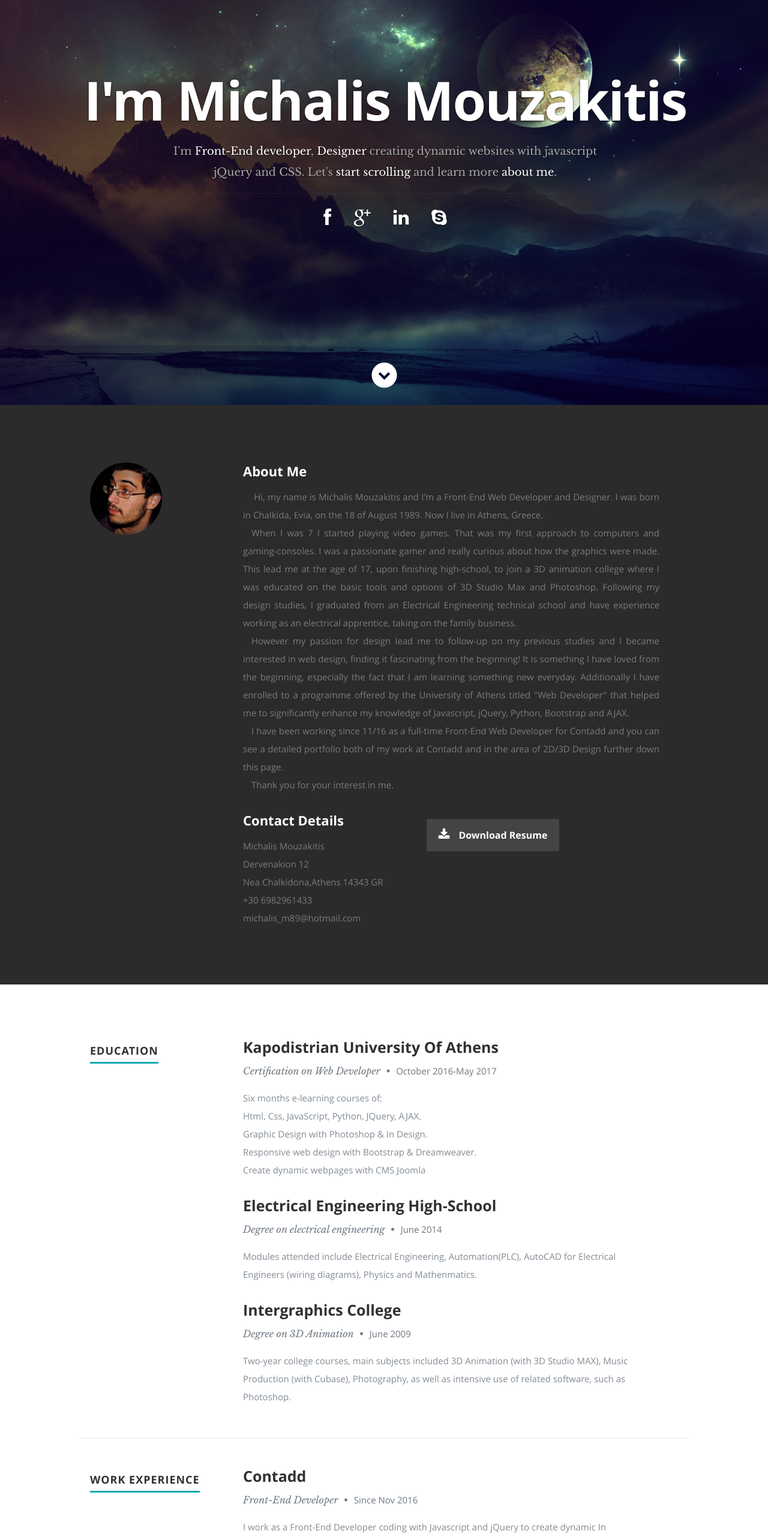
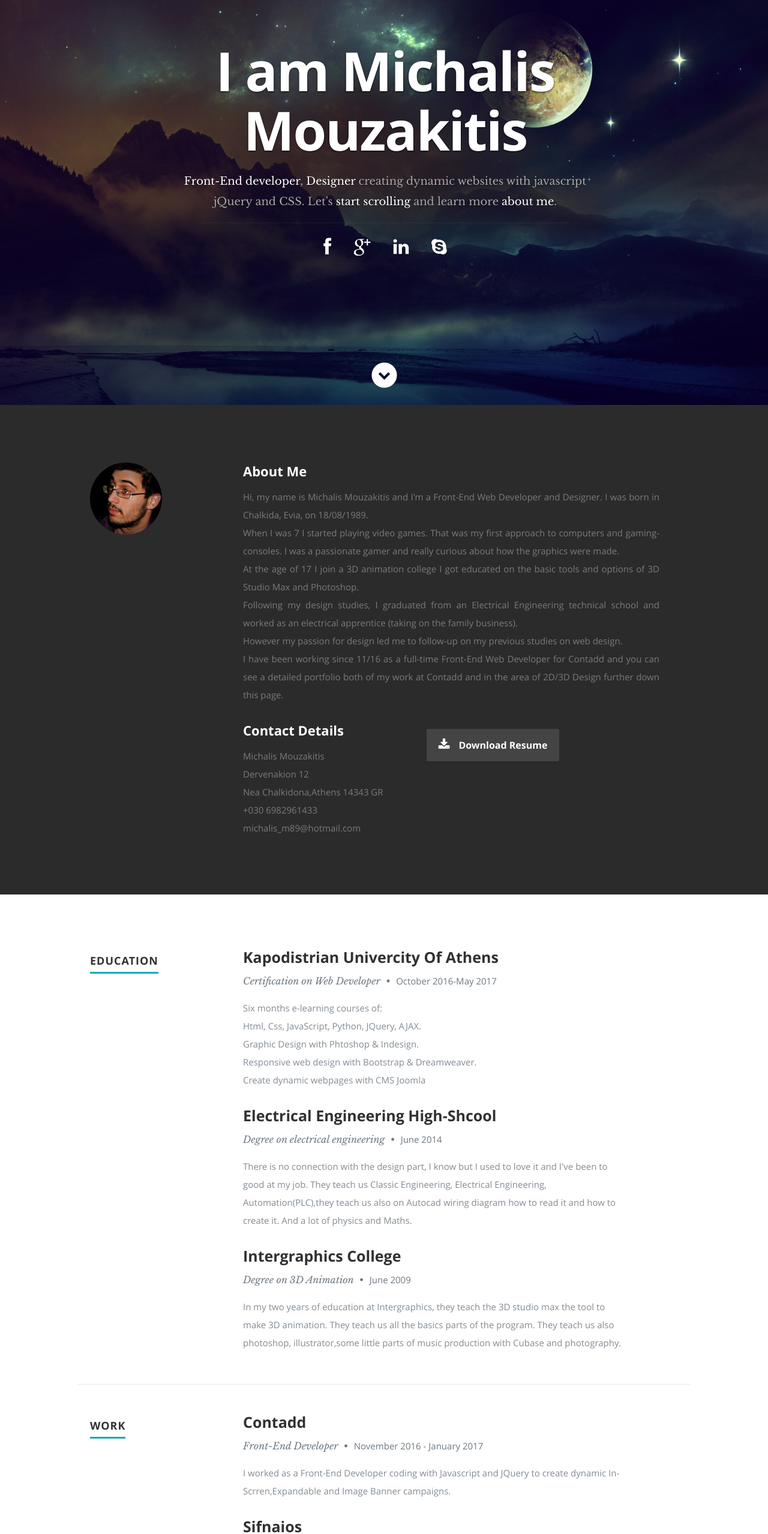
Before and after one commit to mouzakitis/Cv-Portfolio, a plain HTML site: page index.html in a window 1280 px wide. Shown: the part 125-2682 px from the top of the page at 60% size. Drawn offline with nearby package versions, Linux system fonts and the light colour scheme.

Commit message:
new about me

```diff
--- a/index.html
+++ b/index.html
@@ -36,8 +36,8 @@
 
          <div class="row banner">
          <div class="banner-text">
-            <h1 class="responsive-headline">I'm Michalis Mouzakitis</h1>
-            <h3>I'm <span>Front-End developer</span>, <span>Designer</span> creating dynamic websites with javascript jQuery and CSS.
+            <h1 class="responsive-headline">I am Michalis Mouzakitis</h1>
+            <h3><span>Front-End developer</span>, <span>Designer</span> creating dynamic websites with javascript jQuery and CSS.
              Let's <a target="_blank"  class="smoothscroll" href="#about">start scrolling</a>
             and learn more <a target="_blank"  class="smoothscroll" href="#about">about me</a>.</h3>
             <hr />
@@ -50,7 +50,6 @@
             </ul>
          </div>
       </div>
-
 
        <p class="scrolldown">
          <a target="_blank"  class="smoothscroll" href="#about"><i class="icon-down-circle"></i></a>
@@ -71,11 +70,17 @@
 
             <h2>About Me</h2>
 
-            	<p> &emsp; Hi, my name is Michalis Mouzakitis and I'm a Front-End Web Developer and Designer. I was born in Chalkida, Evia, on the 18 of August 1989. Now I live in Athens, Greece.<br />
-                &emsp;When I was 7 I started playing video games. That was my first approach to computers and gaming-consoles. I was a passionate gamer and really curious about how the graphics were made. This lead me at the age of 17, upon finishing high-school, to join a 3D animation college where I was educated on the basic tools and options of 3D Studio Max and Photoshop. Following my design studies, I graduated from an Electrical Engineering technical school and have experience working as an electrical apprentice, taking on the family business.<br />
-                &emsp;However my passion for design lead me to follow-up on my previous studies and I became interested in web design, finding it fascinating from the beginning! It is something I have loved from the beginning, especially the fact that I am learning something new everyday. Additionally I have enrolled to a programme offered by the University of Athens titled "Web Developer" that helped me to significantly enhance my knowledge of Javascript, jQuery, Python, Bootstrap and AJAX.<br />
-                &emsp;I have been working since 11/16 as a full-time Front-End Web Developer for Contadd and you can see a detailed portfolio both of my work at Contadd and in the area of 2D/3D Design further down this page.<br />
-                &emsp;Thank you for your interest in me.
+            <p> Hi, my name is Michalis Mouzakitis and I'm a Front-End Web Developer and Designer. I was born in Chalkida, Evia, on 18/08/1989.<br />
+
+                When I was 7 I started playing video games. That was my first approach to computers and gaming-consoles. I was a passionate gamer and really curious about how the graphics were made.<br>
+
+                At the age of 17 I join a 3D animation college I got educated on the basic tools and options of 3D Studio Max and Photoshop.<br>
+
+                 Following my design studies, I graduated from an Electrical Engineering technical school and worked as an electrical apprentice (taking on the family business).<br />
+
+                However my passion for design led me to follow-up on my previous studies on web design.<br>
+
+                I have been working since 11/16 as a full-time Front-End Web Developer for Contadd and you can see a detailed portfolio both of my work at Contadd and in the area of 2D/3D Design further down this page.<br />
             </p>
 
             <div class="row">
@@ -88,7 +93,7 @@
 						   <span>Dervenakion 12<br>
 						         Nea Chalkidona,Athens 14343 GR
                      </span><br>
-						   <span>+30 6982961433</span><br>
+						   <span>+030 6982961433</span><br>
                      <span>michalis_m89@hotmail.com</span>
 					</p>
 
@@ -118,30 +123,30 @@
 
               			 <div class="twelve columns">
 
-                            <h3>Kapodistrian University Of Athens</h3>
+                            <h3>Kapodistrian Univercity Of Athens</h3>
                             <p class="info">Certification on Web Developer <span>&bull;</span> <em class="date">October 2016-May 2017</em></p>
                             <p>
                                 Six months e-learning courses of:<br />
                                 Html, Css, JavaScript, Python, JQuery, AJAX.<br />
-                                Graphic Design with Photoshop & In Design.<br />
+                                Graphic Design with Phtoshop & Indesign.<br />
                                 Responsive web design with Bootstrap & Dreamweaver.<br />
                                 Create dynamic webpages with CMS Joomla
                             </p>
 
 
-                            <h3>Electrical Engineering High-School</h3>
+                            <h3>Electrical Engineering High-Shcool</h3>
                             <p class="info">
                                 Degree on electrical engineering <span>&bull;</span> <em class="date">June 2014</em>
                             </p>
                             <p>
-                                Modules attended include Electrical Engineering, Automation(PLC), AutoCAD for Electrical Engineers (wiring diagrams), Physics and Mathenmatics.
+                                There is no connection with the design part, I know but I used to love it and I've been to good at my job. They teach us Classic Engineering, Electrical Engineering, Automation(PLC),they teach us also on Autocad wiring diagram how to read it and how to create it. And a lot of physics and Maths.
                             </p>
 
                  			 <h3>Intergraphics College</h3>
                  			 <p class="info">Degree on 3D Animation <span>&bull;</span> <em class="date">June 2009</em></p>
 
                  			 <p>
-                 			Two-year college courses, main subjects included 3D Animation (with 3D Studio MAX), Music Production (with Cubase), Photography, as well as intensive use of related software, such as Photoshop.
+                  In my two years of education at Intergraphics, they teach the 3D studio max the tool to make 3D animation. They teach us all the basics parts of the program. They teach us also photoshop, illustrator,some little parts of music production with Cubase and photography.
                   			</p>
 
 
@@ -154,7 +159,7 @@
       <div class="row work">
 
          <div class="three columns header-col">
-            <h1><span>Work Experience</span></h1>
+            <h1><span>Work</span></h1>
          </div>
 
          <div class="nine columns main-col">
@@ -164,17 +169,17 @@
                <div class="twelve columns">
 
                    <h3>Contadd</h3>
-                   <p class="info">Front-End Developer <span>&bull;</span> <em class="date">Since Nov 2016</em></p>
+                   <p class="info">Front-End Developer <span>&bull;</span> <em class="date">November 2016 - January 2017</em></p>
                    <p>
-                       I work as a Front-End Developer coding with Javascript and jQuery to create dynamic In Screen, Expandable and Image Banner campaigns, desktop and mobile.
+                       I worked as a Front-End Developer coding with Javascript and JQuery to create dynamic In-Scrren,Expandable and Image Banner campaigns.
                    </p>
 
                   <h3>Sifnaios</h3>
                   <p class="info">Εlectrician <span>&bull;</span> <em class="date">Septeber 2014 - January 2015</em></p>
 
                   <p>
-                      I worked as a trainee electrician.Reading wiring plan and then plug-in the whole wiring system.
-                      Split antenas for multiple TVs.
+                      I worked as a trainee electrician.Reading wiring plan and then plug-in the whole wiring system.<br />
+                      Split antenas for multiple TVs. <br />
                       Putting lights and power supply.
                   </p>
 
```
